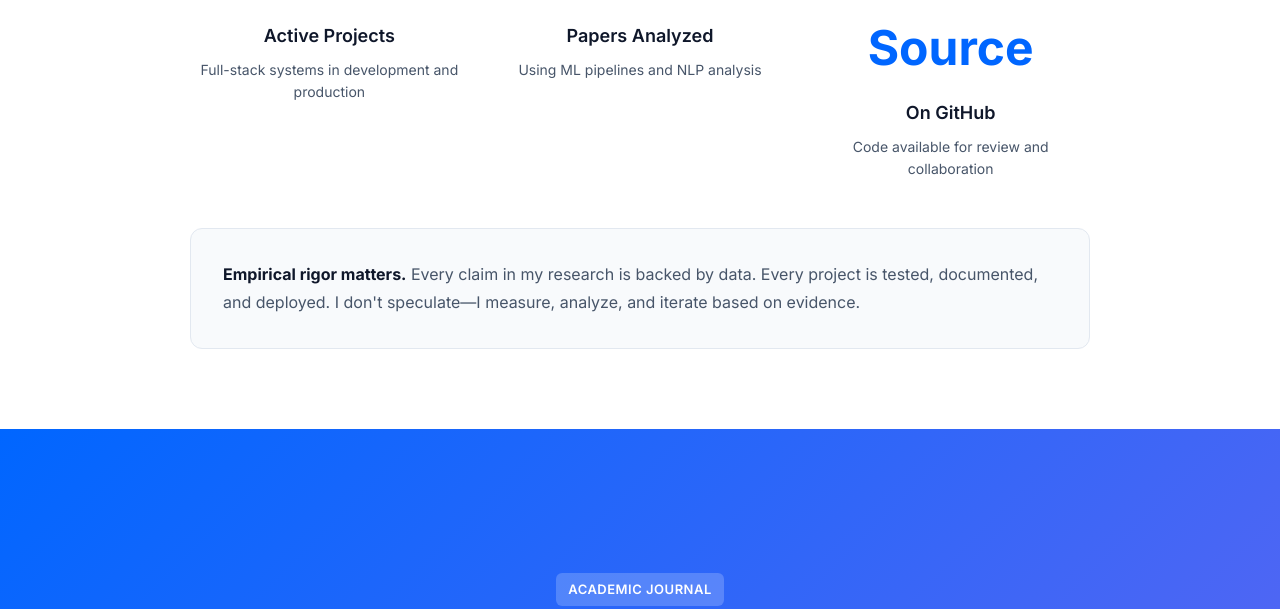
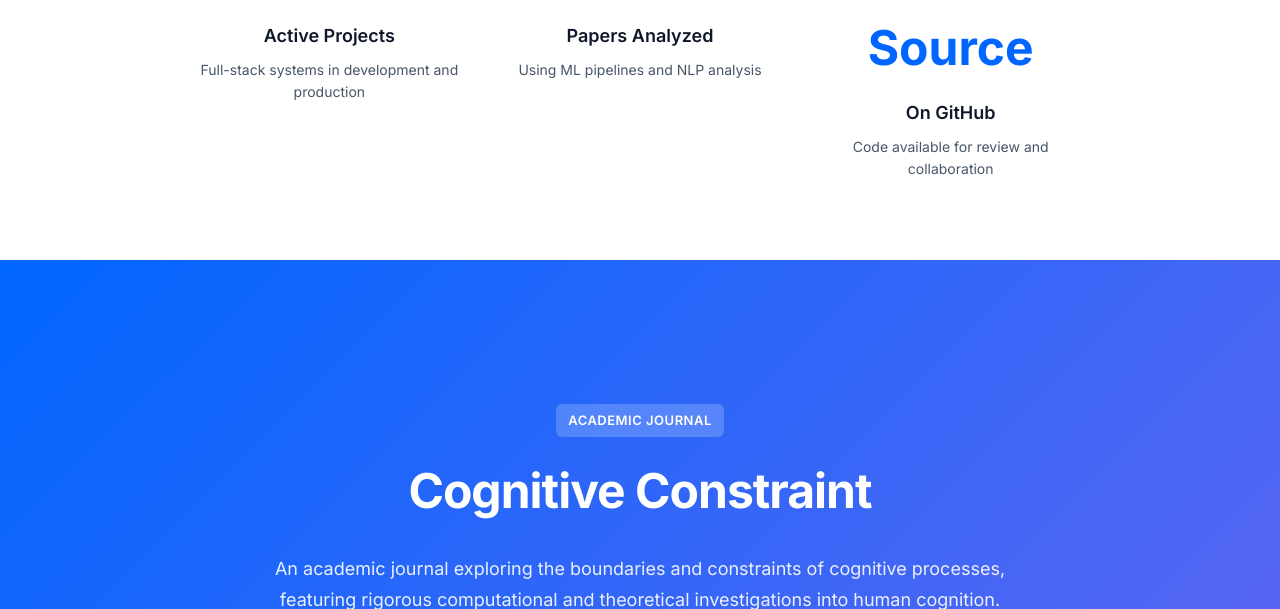
Before and after one commit to savantlab/portfolio, a Flask app: page / in a window 1280 px wide. Shown: the part 2676-3285 px from the top of the page. Run offline with Flask 3, Linux system fonts and the light colour scheme.

Commit message:
Remove core message box from Let's Talk Proof section

```diff
--- a/templates/index.html
+++ b/templates/index.html
@@ -129,11 +129,6 @@
                         <h3 style="font-size: 18px; font-weight: 600; color: var(--text-primary); margin: 0 0 8px 0;">On GitHub</h3>
                         <p style="font-size: 14px; color: var(--text-secondary); margin: 0;">Code available for review and collaboration</p>
                     </div>
-                </div>
-                <div style="margin-top: 48px; padding: 32px; background: var(--bg-secondary); border-radius: 12px; border: 1px solid var(--border);">
-                    <p style="font-size: 16px; color: var(--text-secondary); line-height: 1.7; margin: 0;">
-                        <strong style="color: var(--text-primary);">Empirical rigor matters.</strong> Every claim in my research is backed by data. Every project is tested, documented, and deployed. I don't speculate—I measure, analyze, and iterate based on evidence.
-                    </p>
                 </div>
             </div>
         </div>
```
